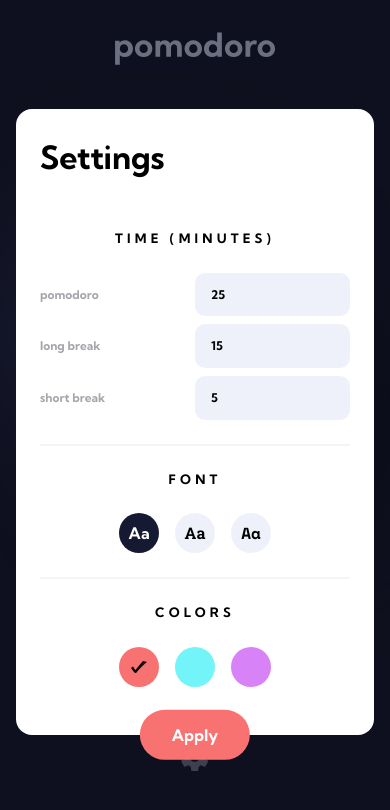
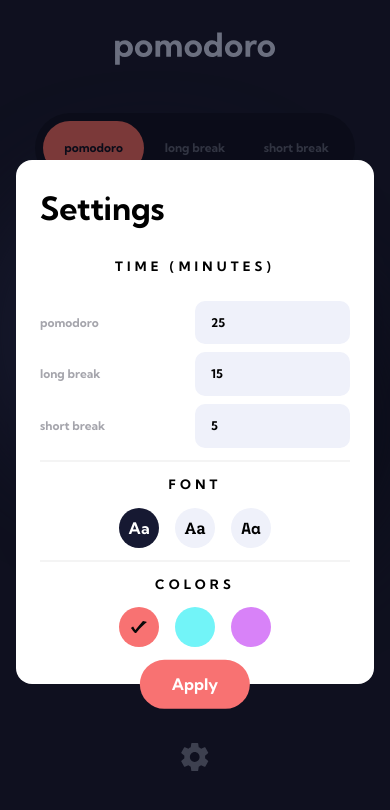
Before and after one commit to MathiasHun1/FEM-pomodoro, a React (Vite) app: page / in a window 390 px wide. Both pictures are taken after a click on the element 195 px from the left and 756 px from the top of the page. Shown: the top 810 px of the page. Built offline with nearby package versions, Linux system fonts and the light colour scheme.

Commit message:
adjust too tall settings-menu on mobile

```diff
--- a/src/App.scss
+++ b/src/App.scss
@@ -171,11 +171,19 @@
 }
 
 .settings-form section {
-  padding-block: 1.5rem;
+  padding-block: 0.8rem;
+
+  @media (min-width: $breakpoint-small) {
+    padding-block: 1.5rem;
+  }
 }
 
 .form__header {
-  padding-bottom: 1.5rem;
+  padding-bottom: 0.8rem;
+
+  @media (min-width: $breakpoint-small) {
+    padding-bottom: 1.5rem;
+  }
 }
 
 .form__sub-title {
@@ -184,7 +192,7 @@
   text-align: center;
   text-transform: uppercase;
   letter-spacing: 4.2px;
-  margin-bottom: 1.5rem;
+  margin-bottom: 0.8rem;
 
   @media (min-width: $breakpoint-small) {
     margin-bottom: 0;
```
